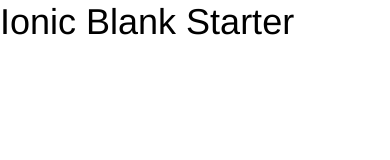
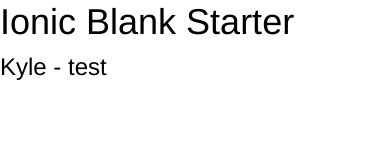
Before and after one commit to ccates23/ionic-soundboard, a website: page www/index.html in a window 390 px wide. Drawn offline with Linux system fonts and the light colour scheme; some packages are replaced by stand-ins of ours; files that its build step writes are made by us from their sources.

Commit message:
kyle - test commit

```diff
--- a/www/index.html
+++ b/www/index.html
@@ -28,6 +28,7 @@
         <h1 class="title">Ionic Blank Starter</h1>
       </ion-header-bar>
       <ion-content>
+        <h3>Kyle - test</h3>
       </ion-content>
     </ion-pane>
   </body>
```
